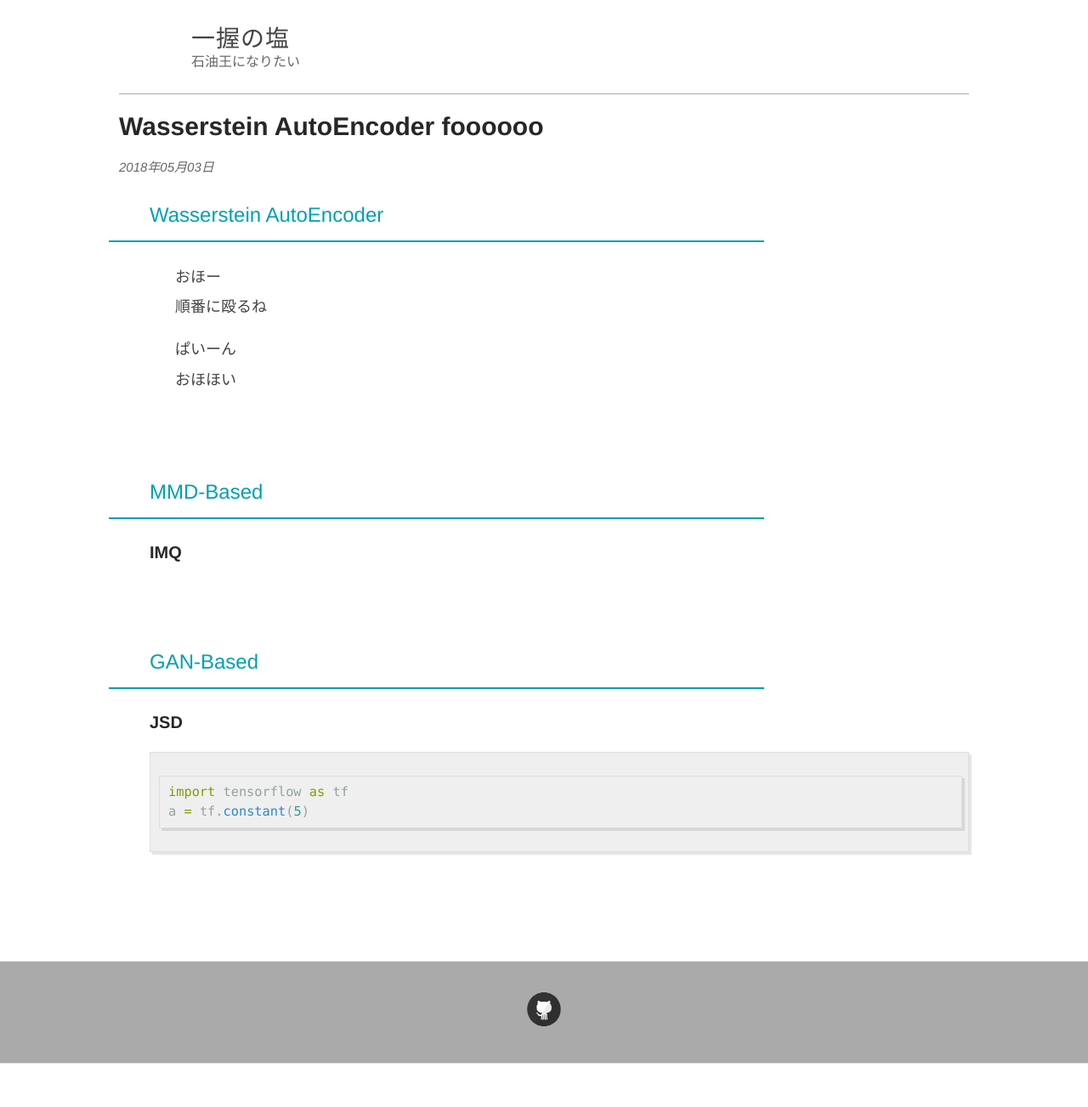
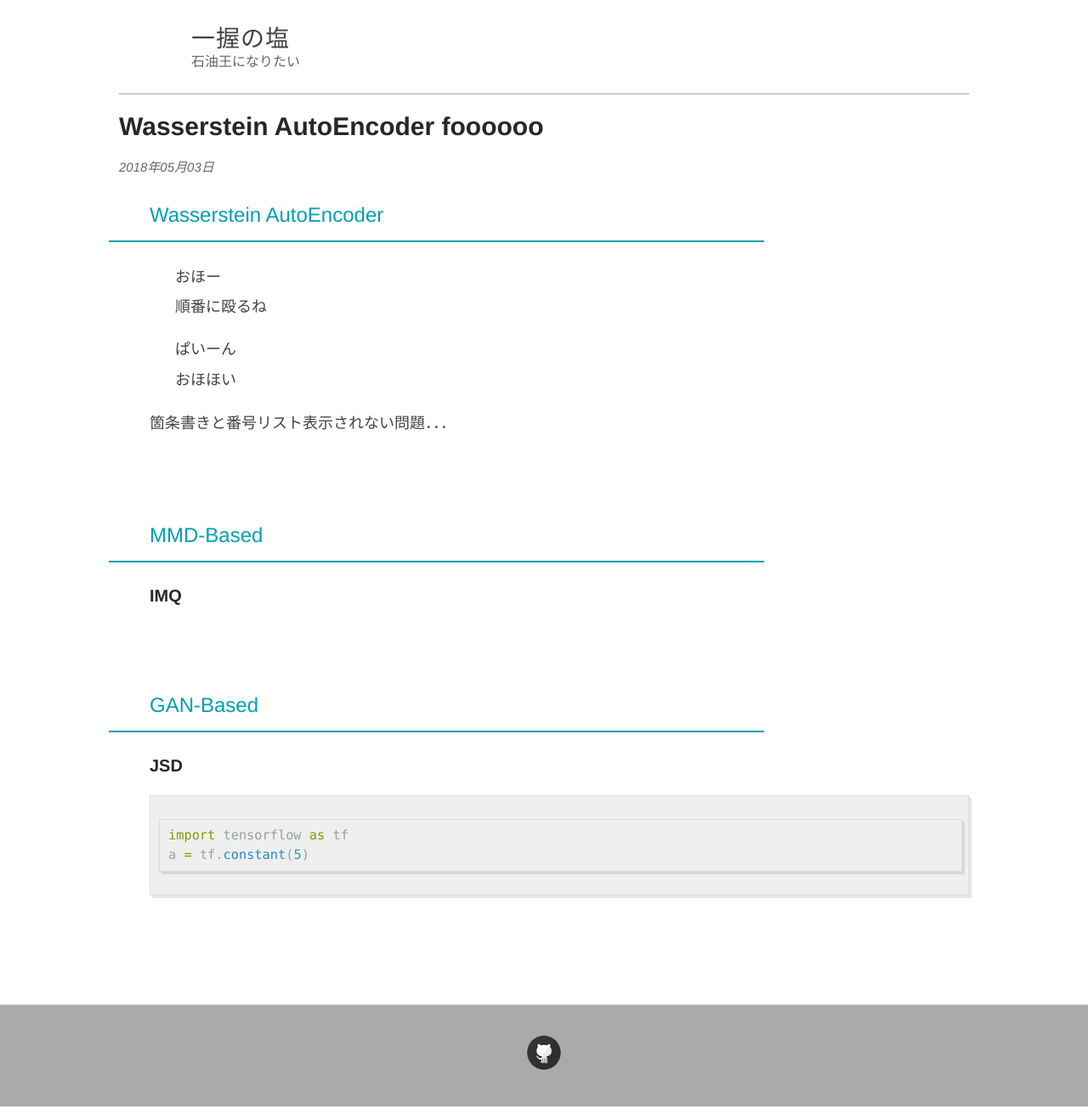
Before and after one commit to salty-vanilla/page_test, a Jekyll site: the page built from _posts/2018-05-03-WAE.md, in a window 1280 px wide. Shown: the whole page at 85% size. Built offline with Jekyll 4.4.1, drawn with Linux system fonts in a browser that asks for light colours; before the commit the page ends 1252 px from its top, so only the background shows below that.

Commit message:
Update 2018-05-03-WAE.md

```diff
--- a/_posts/2018-05-03-WAE.md
+++ b/_posts/2018-05-03-WAE.md
@@ -10,6 +10,8 @@ title: Wasserstein AutoEncoder foooooo
 1. ぱいーん
 2. おほほい
 
+箇条書きと番号リスト表示されない問題．．．
+
 ## MMD-Based
 ### IMQ
 ## GAN-Based
```
